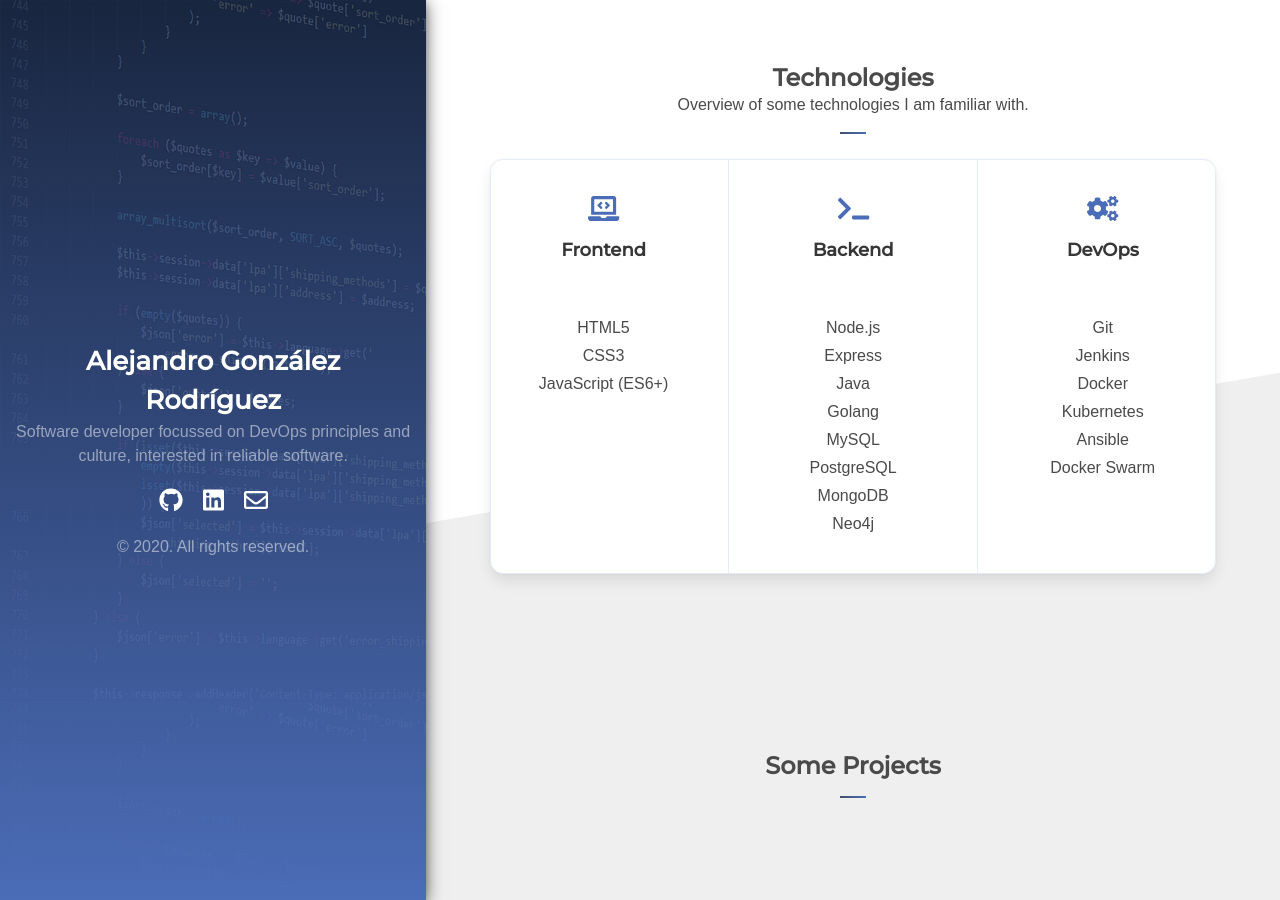
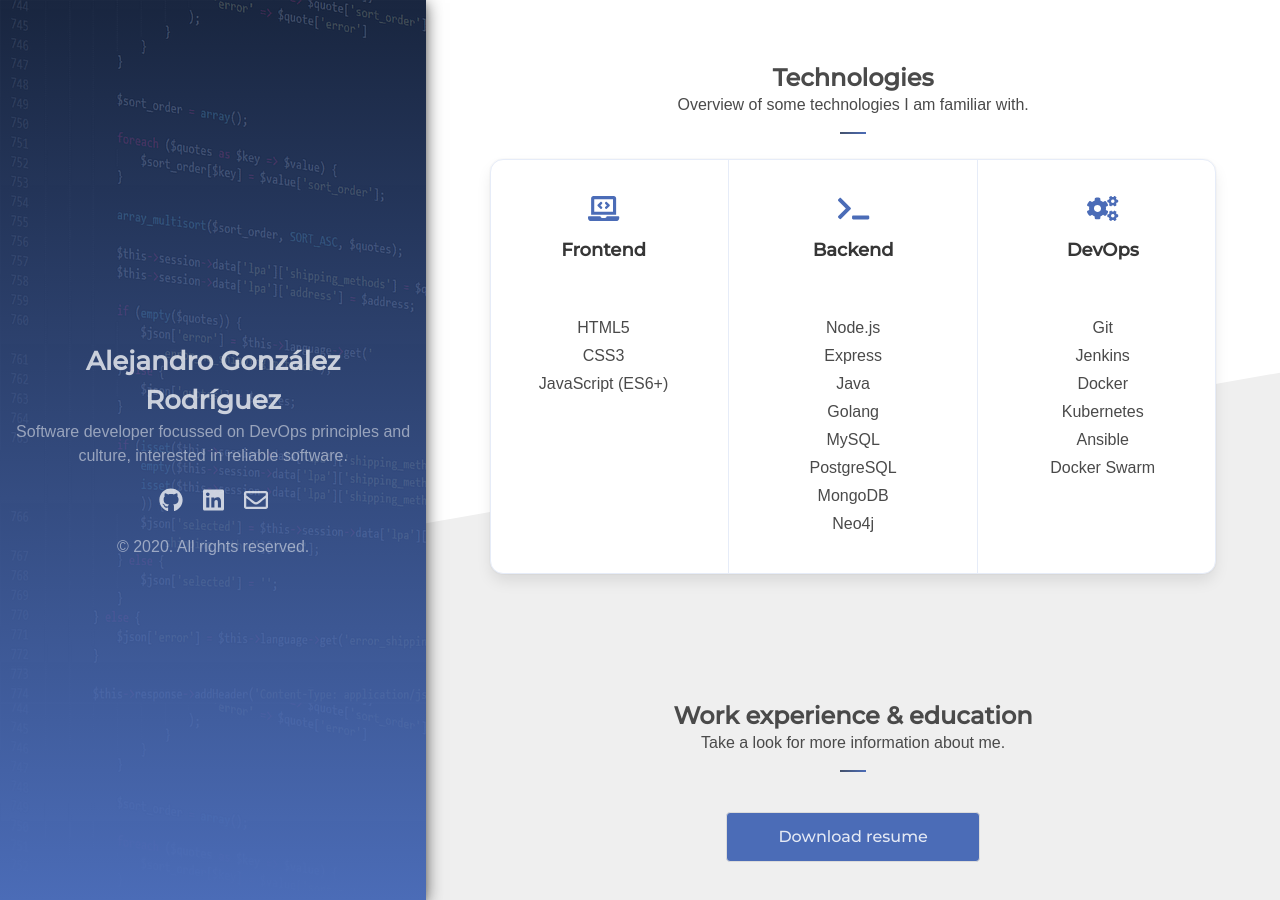
Before and after one commit to AlejandroGonzalR/alejandrogonzalr.github.io, a Jekyll site: the page built from index.html, in a window 1280 px wide and 900 px high. Built offline with Jekyll 4.4.1, drawn with Linux system fonts in a browser that asks for light colours; nearby versions of some CDN libraries; some of the changed text lies outside the part shown.

Commit message:
Adds footer and resume area

```diff
--- /dev/null
+++ b/_includes/footer.html
@@ -0,0 +1,8 @@
+<footer>
+    <p>Handcrafted with <i class="fas fa-heart" aria-hidden="true"></i>  by me. &copy; {{ site.time | date: '%Y' }}.</p>
+    <div class="made-by-bulma">
+        <a href="https://bulma.io">
+            <img src="https://bulma.io/images/made-with-bulma--black.png" alt="Made with Bulma" width="163" height="31">
+        </a>
+    </div>
+</footer>
--- a/_sass/_base.scss
+++ b/_sass/_base.scss
@@ -28,6 +28,11 @@
   background-image: linear-gradient(90deg, $complementary-blue, $main-blue);
 }
 
+.full {
+  width: 100%;
+  height: 100%;
+}
+
 #sidebar {
   text-align: center;
   padding: 2rem 1rem;
@@ -37,8 +42,13 @@
   z-index: 1;
 
   a {
-    color: #fff;
+    color:rgba($color: #fff, $alpha: 0.75);
     font-weight: 600;
+    transition: 0.5s ease;
+  }
+
+  a:hover {
+    color:#fff;
   }
 
   .sidebar-sticky {
@@ -142,8 +152,53 @@
   }
 }
 
+#resume-area {
+  @extend %content;
+
+  hr:not(.separator) {
+    height: 1px;
+    margin: 1.3em 0 0.65em;
+    background-color: rgba($color: $main-blue, $alpha: 0.25);
+  }
+}
+
 #projects-area {
   @extend %content;
+}
+
+.button {
+  font-family: "Montserrat",sans-serif;
+  width: $buttonWidth;
+  height: $buttonHeight !important;
+  margin: 15px auto 20px;
+  background-color: $main-blue !important;
+  color: rgba($color: #fff, $alpha: 0.85) !important;
+  transition: 0.25s ease;
+
+  &:hover {
+    box-shadow: 0 6px 18px 0 rgba($color: #000, $alpha: 0.1);
+    transform: translateY(-6px);
+  }
+}
+
+footer {
+  @extend %content;
+  background-color: #fff;
+  padding: 2rem 1rem !important;
+
+  p {
+    font-size: 14px;
+    color: rgba($color: #000000, $alpha: 0.75);
+
+    svg {
+      color: red;
+    }
+  }
+
+  img {
+    filter:opacity(68%);
+    padding: 10px;
+  }
 }
 
 @media screen and (min-width: 38em) {
--- a/_sass/_variables.scss
+++ b/_sass/_variables.scss
@@ -9,3 +9,6 @@
 $complementary-blue: #182848cc; // rgba(29, 38, 113, 0.8);
 
 $light-border-color: #E6ECF8;
+
+$buttonWidth: 15.875em;
+$buttonHeight: 3.125em;
--- a/index.html
+++ b/index.html
@@ -33,11 +33,24 @@
         <div class="section-divider"></div>
     </section>
 
-    <hr>
+    <section id="resume-area">
+        <h5 class="section-title">Work experience & education</h5>
+        <p>Take a look for more information about me.</p>
+        <hr class="separator">
+        <a href="https://github.com/{{ site.data.social.github }}?tab=repositories" title="{{ site.data.social.github }}" class="button">
+            Download resume
+        </a>
+        <!-- <hr> -->
+    </section>
 
     <section id="projects-area">
         <h5 class="section-title">Some Projects</h5>
         <hr class="separator">
         <div id="projects" class="columns is-multiline is-desktop"></div>
+        <a href="https://github.com/{{ site.data.social.github }}?tab=repositories" title="{{ site.data.social.github }}" class="button">
+            View more projects
+        </a>
     </section>
+
+    {% include footer.html %}
 </section>
```
